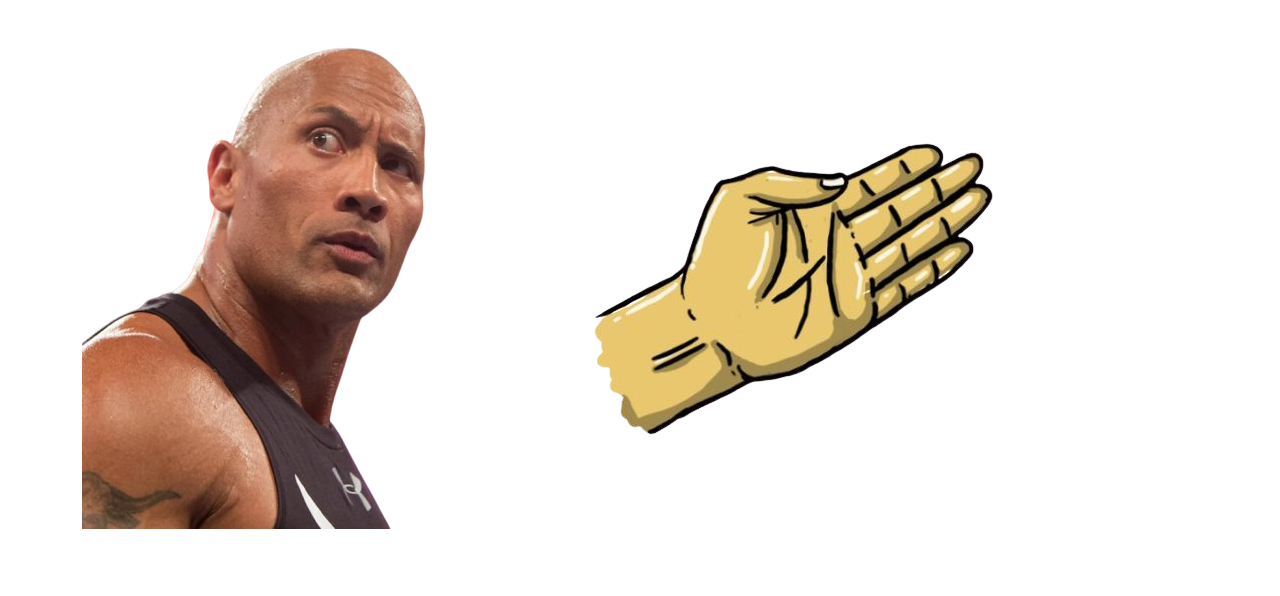
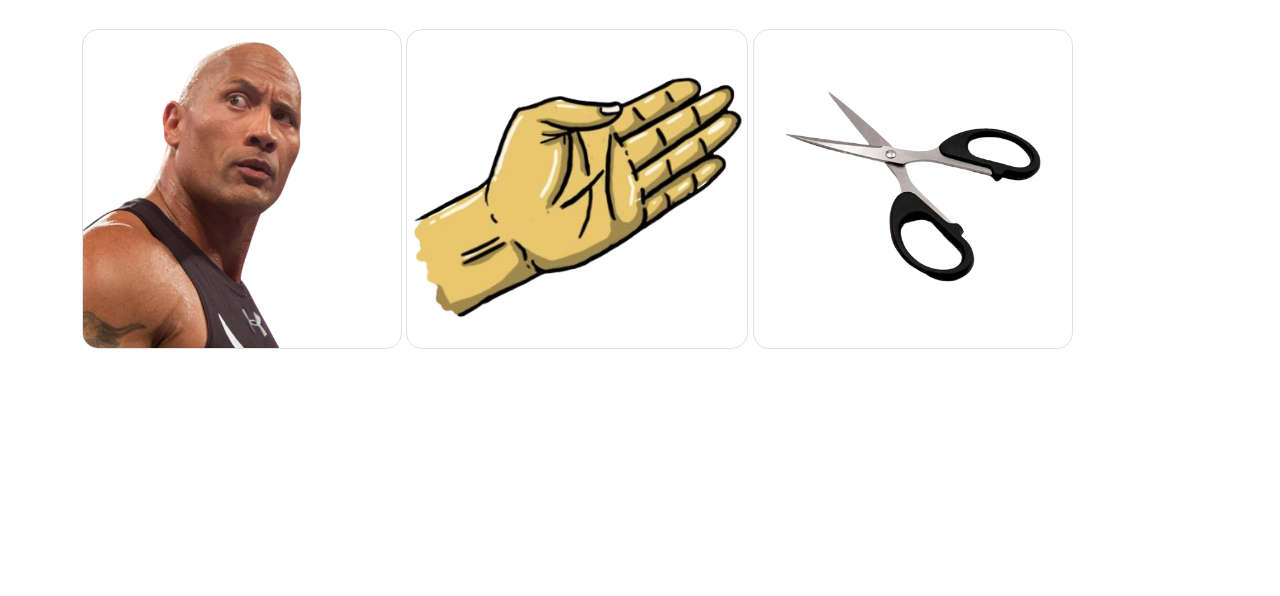
Before and after one commit to MoatazJS/Rock-Paper-Scissors, a plain HTML site: page index.html in a window 1280 px wide. Shown: the part 145-741 px from the top of the page. Drawn offline with nearby package versions, Linux system fonts and the light colour scheme.

Commit message:
added footer + styled it and styled the main section.

```diff
--- a/css/styles.css
+++ b/css/styles.css
@@ -10,6 +10,11 @@ body.dark-mode {
   --text-color: #ffffff;
   --accent-color: rgb(105, 105, 105);
   --hover-color: #61dafb;
+}
+
+html,
+body {
+  height: 100%;
 }
 
 .navbar {
@@ -35,3 +40,16 @@ body.dark-mode {
   background-color: var(--hover-color) !important;
   color: #fff !important;
 }
+
+.choiceImg {
+  height: 40vh;
+}
+
+.choiceImg:hover {
+  cursor: pointer;
+}
+
+footer {
+  background-color: var(--accent-color);
+  color: var(--text-color);
+}
--- a/index.html
+++ b/index.html
@@ -16,7 +16,7 @@
       href="https://cdn.jsdelivr.net/npm/bootstrap-icons@1.11.3/font/bootstrap-icons.css"
     />
   </head>
-  <body>
+  <body class="d-flex flex-column">
     <nav
       class="d-flex justify-content-around align-items-center px-4 py-2 navbar"
     >
@@ -42,7 +42,7 @@
         </div>
       </div>
     </nav>
-    <main class="container mt-4">
+    <main class="container mt-4 flex-fill">
       <div class="content">
         <section
           class="score text-uppercase fs-1 fw-bold d-flex justify-content-center align-content-center gap-3"
@@ -57,17 +57,27 @@
           <p></p>
         </section>
         <section class="choices">
-          <img class="rockChoice choiceImg" src="rock.png" alt="Rock" />
-          <img class="paperChoice choiceImg" src="paper.png" alt="Paper" />
           <img
-            class="scissorsChoice choiceImg"
+            class="rockChoice choiceImg border rounded-4"
+            src="rock.png"
+            alt="Rock"
+          />
+          <img
+            class="paperChoice choiceImg border rounded-4"
+            src="paper.png"
+            alt="Paper"
+          />
+          <img
+            class="scissorsChoice choiceImg border rounded-4"
             src="scissors.png"
             alt="Scissors"
           />
         </section>
       </div>
     </main>
-    <footer></footer>
+    <footer class="text-center py-3 mt-4">
+      &copy; 2025 Rock Paper Scissors Game. All rights reserved.
+    </footer>
     <script src="javascript/index.js"></script>
     <script
       src="https://cdn.jsdelivr.net/npm/bootstrap@5.3.7/dist/js/bootstrap.bundle.min.js"
```
